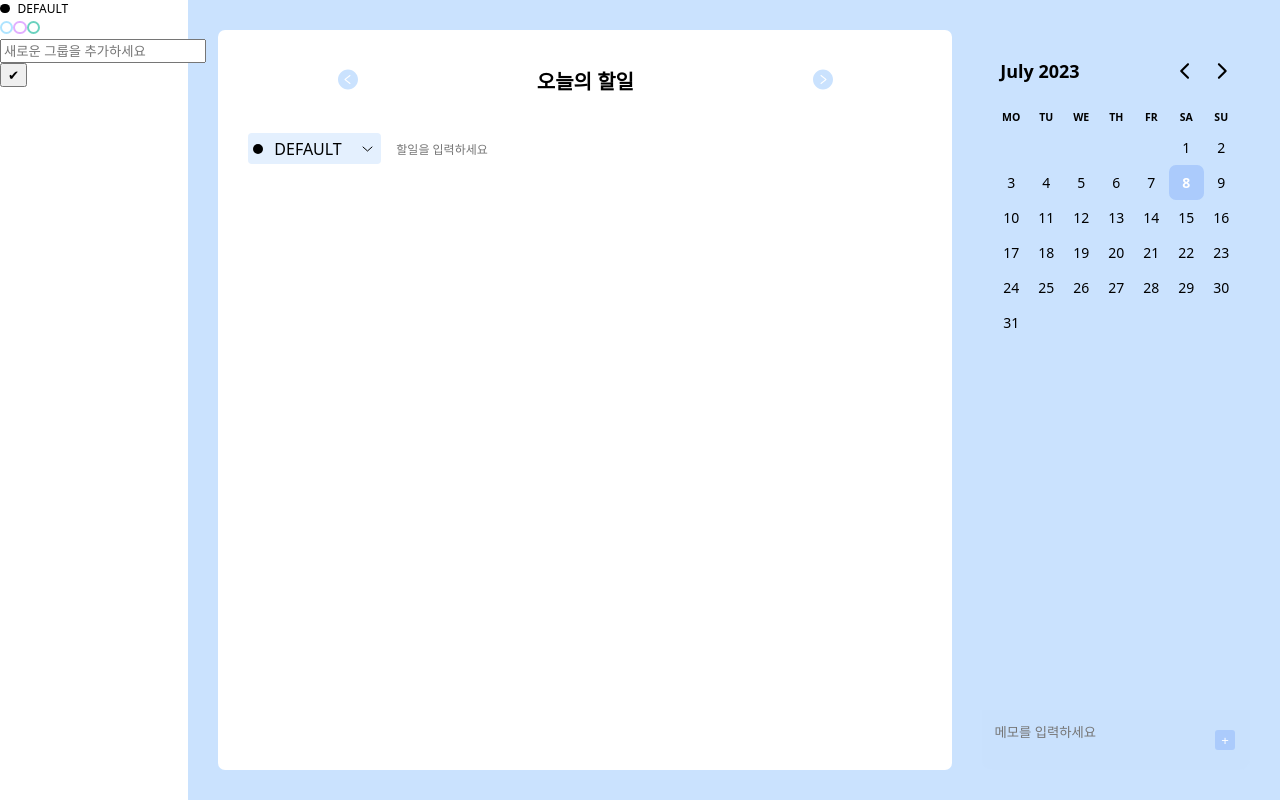
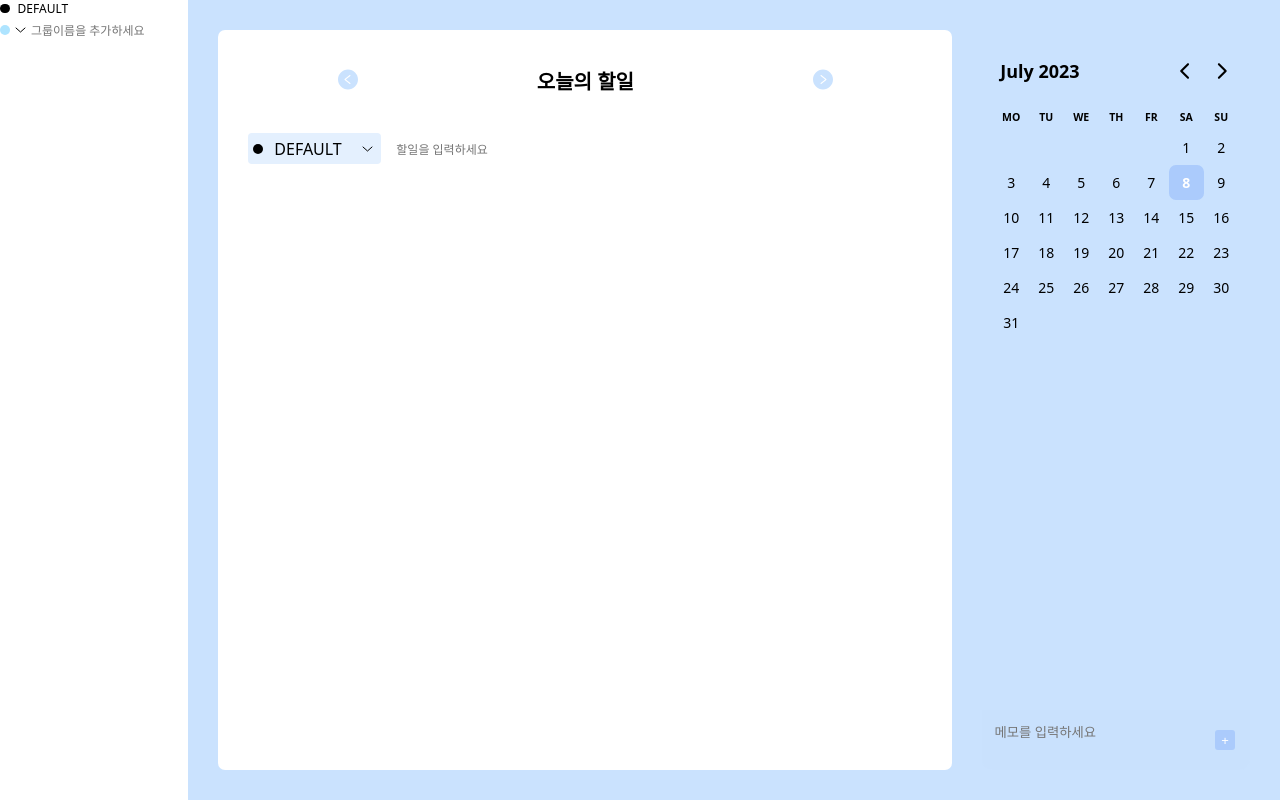
Before and after one commit to cheonyeji/willing, a React (Create React App) app: page / in a window 1280 px wide. Built offline with nearby package versions, Linux system fonts and the light colour scheme.

Commit message:
그룹 색상 설정 방식 radio -> custom dropdown으로 - SelectDropdown은 ToDo 컴포넌트에 적용된 것과 비슷한 로직으로 작성 - state props로 공유

```diff
--- a/src/components/group/NewGroup.tsx
+++ b/src/components/group/NewGroup.tsx
@@ -3,10 +3,10 @@ import { useSetRecoilState } from "recoil";
 import { groupsState } from "../../models/atoms";
 
 import styled from "styled-components";
+import SelectDropdown from "./SelectDropdown";
 
 function NewGroup() {
-  const colorArr = ["#AEE4FF", "#e1aeff", "#6bd2bf"];
-  const [groupColorState, setGroupColorState] = useState<string>();
+  const [groupColorState, setGroupColorState] = useState<string>("#AEE4FF");
   const groupInputRef = useRef<HTMLInputElement>(null);
   const setGroups = useSetRecoilState(groupsState);
 
@@ -30,44 +30,39 @@ function NewGroup() {
     groupInputRef.current!.value = "";
   };
 
-  const radioHandler = (event: React.ChangeEvent<HTMLInputElement>) => {
-    setGroupColorState(event.target.value);
-  };
   return (
-    <form onSubmit={submitHandler}>
-      {colorArr.map((colorItem) => (
-        <RadioBtn
-          key={colorItem}
-          colorstring={colorItem}
-          onChange={radioHandler}
-          value={colorItem}
-          type="radio"
-          name="groupColor"
-        />
-      ))}
-      <input
+    <Form onSubmit={submitHandler}>
+      <SelectDropdown
+        groupColorState={groupColorState}
+        setGroupColorState={setGroupColorState}
+      />
+      <Input
         type="text"
         name="groupInput"
         autoComplete="off"
         ref={groupInputRef}
-        placeholder="새로운 그룹을 추가하세요"
+        placeholder="그룹이름을 추가하세요"
       />
-      <button type="submit">✔</button>
-    </form>
+    </Form>
   );
 }
 
 export default NewGroup;
 
-const RadioBtn = styled.input<{ colorstring: string }>`
-  appearance: none;
-  border: 2px solid ${(props) => props.colorstring};
-  background-color: transparent;
-  border-radius: 50%;
-  width: 1em;
-  height: 1em;
-  &:checked {
-    border: 3px solid ${(props) => props.colorstring};
-    background-color: ${(props) => props.colorstring};
+const Form = styled.form`
+  display: flex;
+  margin-bottom: 18px;
+  flex-grow: 1;
+`;
+
+const Input = styled.input`
+  width: 100%;
+  border: none;
+  padding: 5px 0px;
+  font-size: 12px;
+  color: #929292;
+  &:focus {
+    outline: none;
+    color: #000;
   }
 `;
--- /dev/null
+++ b/src/components/group/SelectDropdown.tsx
@@ -0,0 +1,89 @@
+import { useState } from "react";
+import { styled } from "styled-components";
+import IconSelectUp from "../icons/IconSelectUp";
+import IconSelectDown from "../icons/IconSelectDown";
+
+type SelectDropdownProps = {
+  groupColorState: string;
+  setGroupColorState: (s: string) => void;
+};
+
+function SelectDropdown(props: SelectDropdownProps) {
+  const colorArr = ["#AEE4FF", "#e1aeff", "#6bd2bf", "#bb8787", "#98ae6e"];
+
+  const [isUlVisible, setIsUlVisible] = useState(false);
+
+  const toggleSelect = () => {
+    setIsUlVisible(!isUlVisible);
+  };
+  const liClickHandler = (event: React.MouseEvent<HTMLElement>) => {
+    props.setGroupColorState(event.currentTarget.id);
+    setIsUlVisible(!isUlVisible);
+  };
+  return (
+    <Wrapper>
+      <SelectBtn onClick={toggleSelect}>
+        <ColorCircle colorstring={props.groupColorState} />
+        <IconWrapper>
+          {isUlVisible ? <IconSelectUp /> : <IconSelectDown />}
+        </IconWrapper>
+      </SelectBtn>
+
+      <Ul visible={isUlVisible}>
+        {colorArr.map((item) => (
+          <Li key={item} id={item} onClick={liClickHandler}>
+            <ColorCircle colorstring={item} />
+          </Li>
+        ))}
+      </Ul>
+    </Wrapper>
+  );
+}
+
+export default SelectDropdown;
+
+const Wrapper = styled.div`
+  margin-right: 5px;
+`;
+
+const SelectBtn = styled.span`
+  display: flex;
+  align-items: center;
+  cursor: pointer;
+  position: relative;
+  padding: 8px 0;
+`;
+
+const ColorCircle = styled.div<{ colorstring: string }>`
+  min-width: 10px;
+  min-height: 10px;
+  border-radius: 50%;
+  background-color: ${(props) => props.colorstring};
+`;
+
+const IconWrapper = styled.div`
+  margin-left: 5px;
+  display: flex;
+  align-items: center;
+`;
+
+const Ul = styled.ul<{ visible: boolean }>`
+  display: ${(props) => (props.visible ? "block" : "none")};
+  list-style: none;
+  padding: 4px;
+  position: absolute;
+  border: 1px solid #717171;
+  border-radius: 4px;
+  background-color: #ffffff;
+`;
+
+const Li = styled.li`
+  display: flex;
+  align-items: center;
+  cursor: pointer;
+  &:hover {
+    background-color: #cae2fe9c;
+  }
+  padding: 3px 5px;
+  border-radius: 2px;
+`;
```
